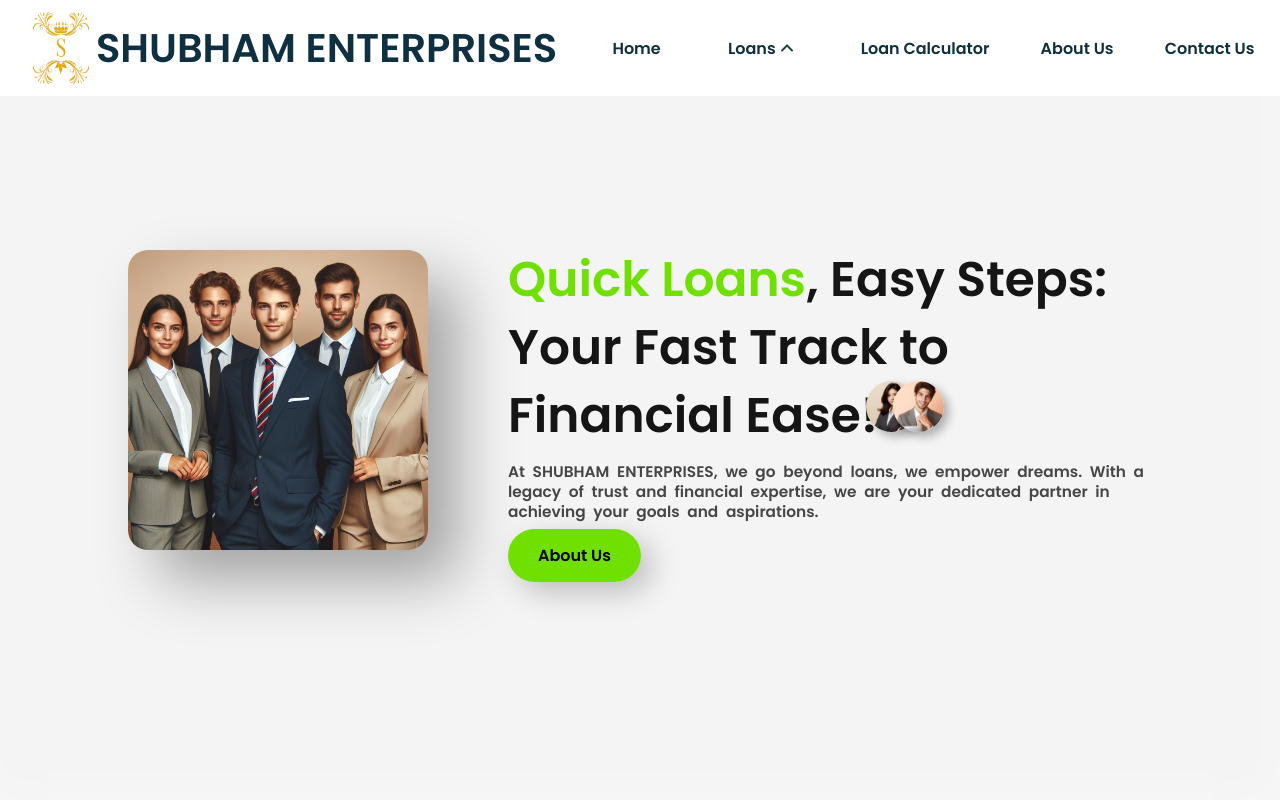
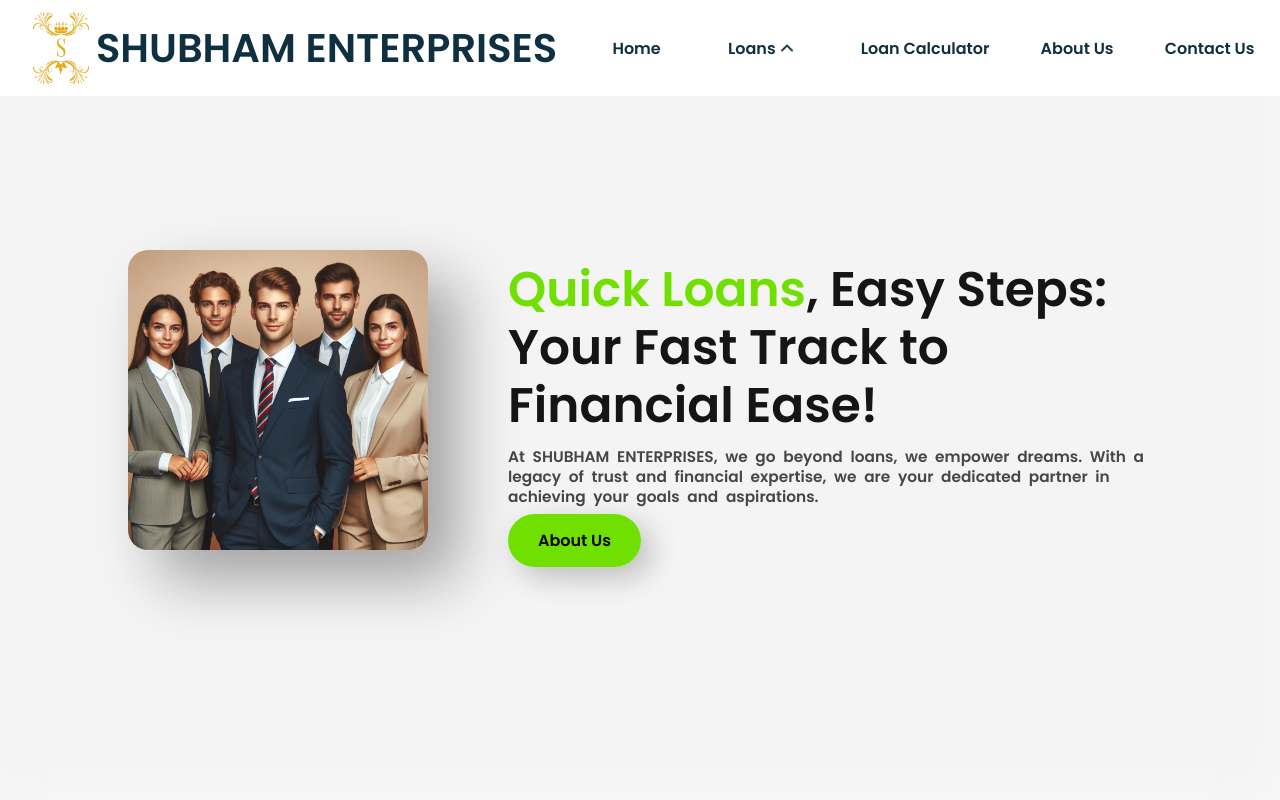
Before and after one commit to SheshNalwar/Shubham-Enterprises, a React (Vite) app: page / in a window 1280 px wide. Shown: the top 800 px of the page. Built offline with nearby package versions, Linux system fonts and the light colour scheme.

Commit message:
Imgs removed

```diff
--- a/src/Index.js
+++ b/src/Index.js
@@ -27,32 +27,33 @@ export { LoanCalculatorPage, AboutUsPage, Homepage, ContactUsPage };
 
 // Components
 import NavLoanLinks from "./components/NavLoanLinks";
+import LoanDetails from "./components/LoanDetails";
+import LinkBtn from "./components/LinkBtn";
 import Review from "./components/Review";
-import LinkBtn from "./components/LinkBtn";
 import Footer from "./components/Footer";
 import Loans from "./components/Loans";
 import Card from "./components/Card";
 import Faq from "./components/Faq";
 import Nav from "./components/Nav";
-import LoanDetails from "./components/LoanDetails";
+export {
+  LinkBtn,
+  Loans,
+  Review,
+  Faq,
+  Nav,
+  Card,
+  NavLoanLinks,
+  Footer,
+  LoanDetails,
+};
 
 // utils
 import { loanTypesData, reviewsData, faqsData } from "./utils/Data";
 import { calculateEMI, calculateLoanDetails } from "./utils/LoanCalculator";
-
 export {
   calculateEMI,
   calculateLoanDetails,
-  LinkBtn,
-  Loans,
   faqsData,
-  Review,
-  Faq,
-  Nav,
   reviewsData,
-  Card,
   loanTypesData,
-  NavLoanLinks,
-  Footer,
-  LoanDetails,
 };
--- a/src/components/Footer.jsx
+++ b/src/components/Footer.jsx
@@ -32,7 +32,7 @@ const Footer = () => {
           <LinkBtn
             className="nav-color"
             name="Contact Us"
-            navTo="https://www.google.com/"
+            navTo="/contactUs"
             target="_blank"
           />
         </ul>
--- a/src/components/LinkBtn.jsx
+++ b/src/components/LinkBtn.jsx
@@ -1,8 +1,8 @@
 import { NavLink } from "react-router-dom";
 
-const LinkBtn = ({ navTo, name, className, target }) => {
+const LinkBtn = ({ navTo, name, className }) => {
   return (
-    <NavLink to={navTo} className={className} target={target}>
+    <NavLink to={navTo} className={className}>
       {name}
     </NavLink>
   );
--- a/src/components/Nav.jsx
+++ b/src/components/Nav.jsx
@@ -52,7 +52,7 @@ const Nav = () => {
           </div>
           <div className="nav-menu">
             <li>
-              <LinkBtn className="nav-color" name="Home" navTo="/" target="" />
+              <LinkBtn className="nav-color" name="Home" navTo="/" />
             </li>
             <li
               id="dropdown"
@@ -76,23 +76,16 @@ const Nav = () => {
                 className="nav-color"
                 name="Loan Calculator"
                 navTo="/loanCalculator"
-                target=""
               />
             </li>
             <li>
-              <LinkBtn
-                className="nav-color"
-                name="About Us"
-                navTo="/aboutUs"
-                target=""
-              />
+              <LinkBtn className="nav-color" name="About Us" navTo="/aboutUs" />
             </li>
             <li>
               <LinkBtn
                 className="nav-color"
                 name="Contact Us"
-                navTo="https://www.google.com/"
-                target="_blank"
+                navTo="/contactUs"
               />
             </li>
           </div>
@@ -105,7 +98,7 @@ const Nav = () => {
         <div className={isOpen ? "active" : "menuPage"}>
           <ul>
             <li>
-              <LinkBtn className="" name="Home" navTo="/" target="" />
+              <LinkBtn className="" name="Home" navTo="/" />
             </li>
             <li>
               <p onClick={() => toggleSubMenu("loansSubMenu")}>Loans</p>
@@ -127,19 +120,13 @@ const Nav = () => {
               <NavLink to="/loanCalculator">Loan Calculator</NavLink>
             </li>
             <li>
-              <LinkBtn
-                className=""
-                name="About Us"
-                navTo="/aboutUs"
-                target=""
-              />
+              <LinkBtn className="" name="About Us" navTo="/aboutUs" />
             </li>
             <li>
               <LinkBtn
                 className=""
                 name="Contact Us"
                 navTo="https://www.google.com/"
-                target="_blank"
               />
             </li>
           </ul>
--- a/src/css/homepage.css
+++ b/src/css/homepage.css
@@ -37,20 +37,12 @@ section {
   text-align: left;
 }
 
-.content p img {
-  height: 4vw;
-  width: 4vw;
-  border-radius: 50%;
-  text-align: center;
-  box-shadow: 5px 5px 10px #00000049, inset -5px -5px 10px #ffffff70;
-  margin: 0 -12px;
-}
 
 .slogan1 {
   font-size: 3.8vw;
   color: #151515;
   margin: 1vw 0;
-  line-height: 1.4;
+  line-height: 1.2;
 }
 
 .slogan {
--- a/src/pages/Homepage.jsx
+++ b/src/pages/Homepage.jsx
@@ -32,8 +32,6 @@ const Homepage = () => {
           <p className="slogan1">
             <span className="finance">Quick Loans</span>, Easy Steps: Your Fast
             Track to Financial Ease!
-            <img src="/img2.jpeg" alt="" />
-            <img src="/img1.jpeg" alt="" />
           </p>
           <p className="slogan">
             At SHUBHAM ENTERPRISES, we go beyond loans, we empower dreams. With
```
Also changed, not shown: public/img1.jpeg (deleted), public/img2.jpeg (deleted).
